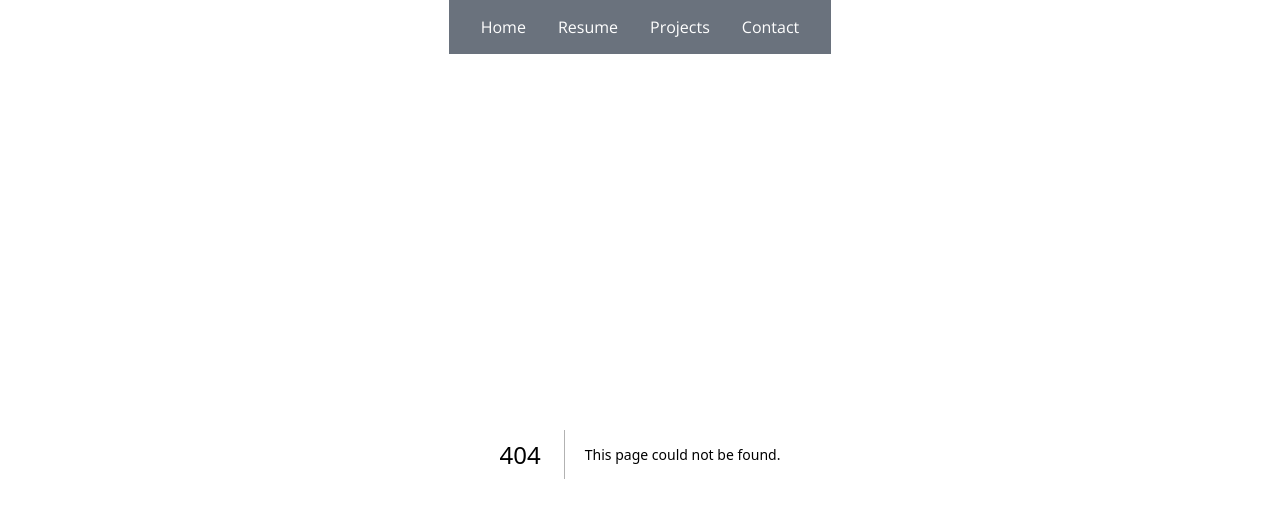
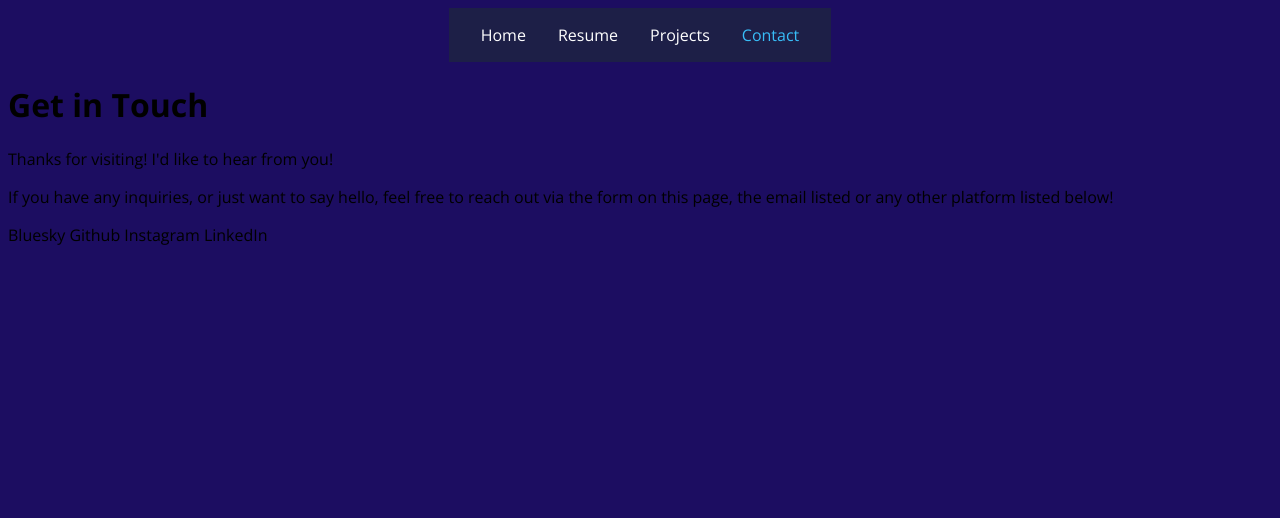
Before and after one commit to shaneTF/portfolio-website-nextjs, a Next.js app: page /contact_me in a window 1280 px wide. Before the commit this address had no page. Shown: the top 518 px of the page. Built offline with nearby package versions, Linux system fonts and the light colour scheme; what @mui/material-nextjs would draw is missing.

Commit message:
Simple contact section added, some text added.

```diff
--- /dev/null
+++ b/app/contact_me/page.tsx
@@ -0,0 +1,23 @@
+export default function ContactMe() {
+  return (
+    <div>
+      <div>
+        <h1>Get in Touch</h1>
+        <p>Thanks for visiting! I&apos;d like to hear from you!</p>
+      </div>
+      <div>
+        <p>
+          If you have any inquiries, or just want to say hello, feel free to
+          reach out via the form on this page, the email listed or any other
+          platform listed below!
+        </p>
+      </div>
+      <div>Bluesky Github Instagram LinkedIn</div>
+      <div>
+        {/*
+                    Contact form goes here.
+                */}
+      </div>
+    </div>
+  );
+}
--- a/components/navbar/navbar.tsx
+++ b/components/navbar/navbar.tsx
@@ -7,7 +7,7 @@ const navLinks = [
   { title: "Home", href: "/" },
   { title: "Resume", href: "/resume" },
   { title: "Projects", href: "/github_projects" },
-  { title: "Contact", href: "/contact" },
+  { title: "Contact", href: "/contact_me" },
 ];
 
 export default function Navbar() {
```
